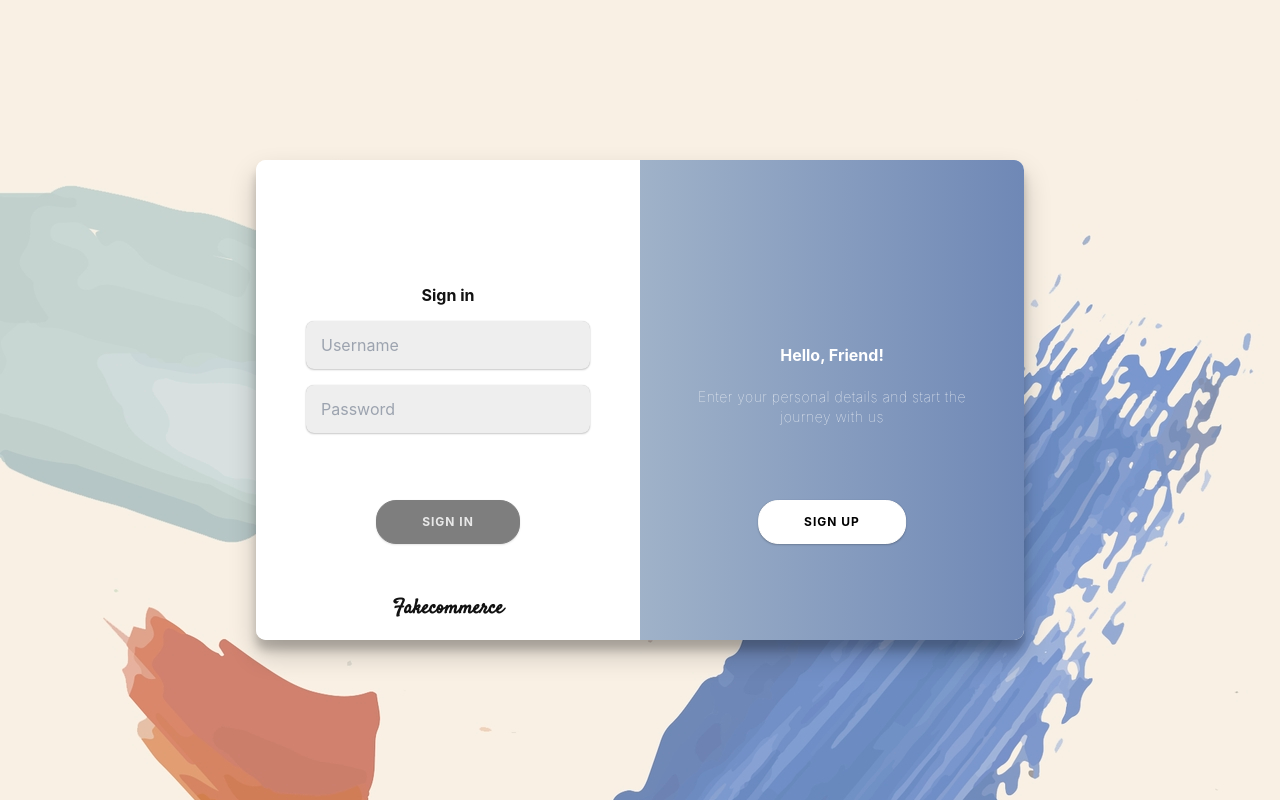
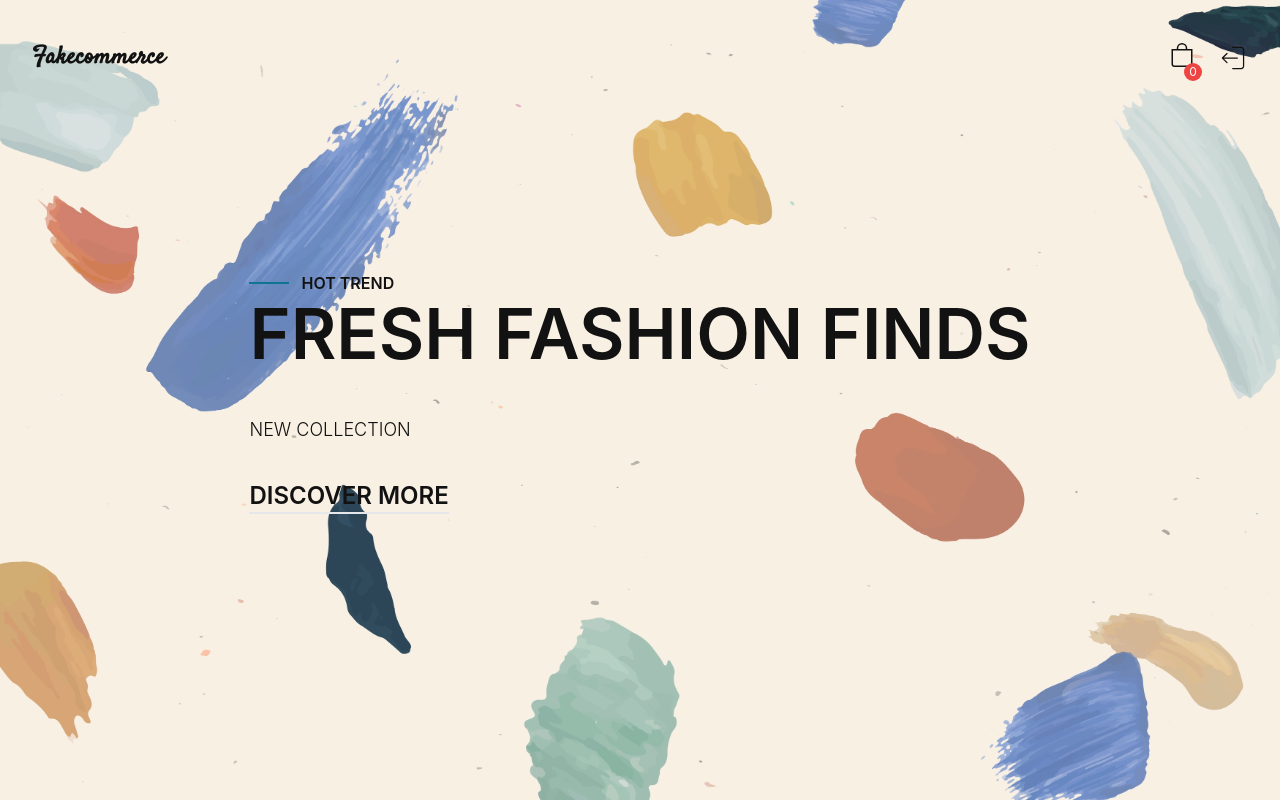
Before and after one commit to naufalpram/fake-commerce, a React (Vite) app: page / in a window 1280 px wide. Before the commit this address led to /signinup. Shown: the top 802 px of the page. Built offline with nearby package versions, Linux system fonts and the light colour scheme; no server answers; sample sign-in values are in the browser's storage.

Commit message:
refactor: extract header into smaller component and rename previous parent Header to Layout

```diff
--- a/src/App.jsx
+++ b/src/App.jsx
@@ -3,7 +3,7 @@ import "./App.css";
 import SignInUp from "./pages/SignInUp";
 import Home from "./pages/Home";
 import ProductDetail from "./pages/ProductDetail";
-import Header from "./components/Header";
+import Layout from "./components/Layout";
 
 const App = () => {
   const router = createBrowserRouter([
@@ -13,7 +13,7 @@ const App = () => {
     },
     {
       path: '/',
-      element: <Header />,
+      element: <Layout />,
       children: [
         {
           index: true,
--- a/src/components/Header.jsx
+++ b/src/components/Header.jsx
@@ -1,41 +1,9 @@
-import React, { useEffect, useMemo, useState } from 'react'
-import { BsBag } from "react-icons/bs";
-import { CiLogout } from "react-icons/ci";
-import { Outlet, useNavigate } from 'react-router-dom';
-import Sidebar from './Sidebar';
-import { getJSONFromLocalStorage, removeLoginState } from '../helper/localStorageHandler';
+import React from 'react'
+import { BsBag } from 'react-icons/bs'
+import { CiLogout } from 'react-icons/ci'
 
-const Header = () => {
-  const [isSticky, setIsSticky] = useState(false);
-  const [isOpen, setIsOpen] = useState(false);
-  const [cart, setCart] = useState(getJSONFromLocalStorage('cart'));
-  const navigate = useNavigate();
-
-  const handleOpen = () => {
-    setIsOpen(current => !current);
-  }
-  useEffect(() => {
-    const handleScroll = () => {
-      setIsSticky(window.scrollY > 64);
-    };
-
-    window.addEventListener('scroll', handleScroll);
-
-    return () => window.removeEventListener('scroll', handleScroll);
-  }, []);
-
-  const getTotalQuantity = () => {
-    return cart.reduce((acc, item) => acc + item.quantity, 0);
-  };
-  const totalQuantity = useMemo(() => getTotalQuantity(), [cart]);
-
-  const handleLogout = () => {
-    removeLoginState();
-    navigate('/signinup');
-  }
-
+const Header = ({ isSticky, handleOpen, handleLogout, totalQuantity }) => {
   return (
-    <div className='flex'>
     <header
       className={
         `${isSticky ? 'bg-white py-4 shadow-md' : 'bg-none py-6'} fixed w-full z-10 lg:px-8 transition-all`
@@ -65,9 +33,6 @@ const Header = () => {
         </div>
       </div>
     </header>
-    <Sidebar isOpen={isOpen} handleClose={handleOpen} cart={cart} setCart={setCart} />
-    <Outlet context={[cart, setCart]} />
-    </div>
   )
 }
 
--- /dev/null
+++ b/src/components/Layout.jsx
@@ -0,0 +1,45 @@
+import React, { useEffect, useMemo, useState } from 'react'
+import Sidebar from './Sidebar';
+import Header from './Header';
+import { Outlet, useNavigate } from 'react-router-dom';
+import { getJSONFromLocalStorage, removeLoginState } from '../helper/localStorageHandler';
+
+const Layout = () => {
+  const [isSticky, setIsSticky] = useState(false);
+  const [isOpen, setIsOpen] = useState(false);
+  const [cart, setCart] = useState(getJSONFromLocalStorage('cart'));
+  const navigate = useNavigate();
+
+  const handleOpen = () => {
+    setIsOpen(current => !current);
+  }
+  useEffect(() => {
+    const handleScroll = () => {
+      setIsSticky(window.scrollY > 64);
+    };
+
+    window.addEventListener('scroll', handleScroll);
+
+    return () => window.removeEventListener('scroll', handleScroll);
+  }, []);
+
+  const getTotalQuantity = () => {
+    return cart.reduce((acc, item) => acc + item.quantity, 0);
+  };
+  const totalQuantity = useMemo(() => getTotalQuantity(), [cart]);
+
+  const handleLogout = () => {
+    removeLoginState();
+    navigate('/signinup');
+  }
+
+  return (
+    <div className='flex'>
+    <Header isSticky={isSticky} handleOpen={handleOpen} handleLogout={handleLogout} totalQuantity={totalQuantity} />
+    <Sidebar isOpen={isOpen} handleClose={handleOpen} cart={cart} setCart={setCart} />
+    <Outlet context={[cart, setCart]} />
+    </div>
+  )
+}
+
+export default Layout;
--- a/src/helper/localStorageHandler.js
+++ b/src/helper/localStorageHandler.js
@@ -16,16 +16,14 @@ const removeFromLocalStorage = (key) => {
 }
 
 const getIsLogin = () => {
-    return localStorage.getItem('isLogin') || false;
+    return localStorage.getItem('user');
 }
 
 const setLoginState = (username) => {
-    localStorage.setItem('isLogin', true);
     localStorage.setItem('user', JSON.stringify({username: username}));
 }
 
 const removeLoginState = () => {
-    localStorage.removeItem('isLogin');
     localStorage.removeItem('user');
     localStorage.removeItem('products');
     localStorage.removeItem('cart');
```
